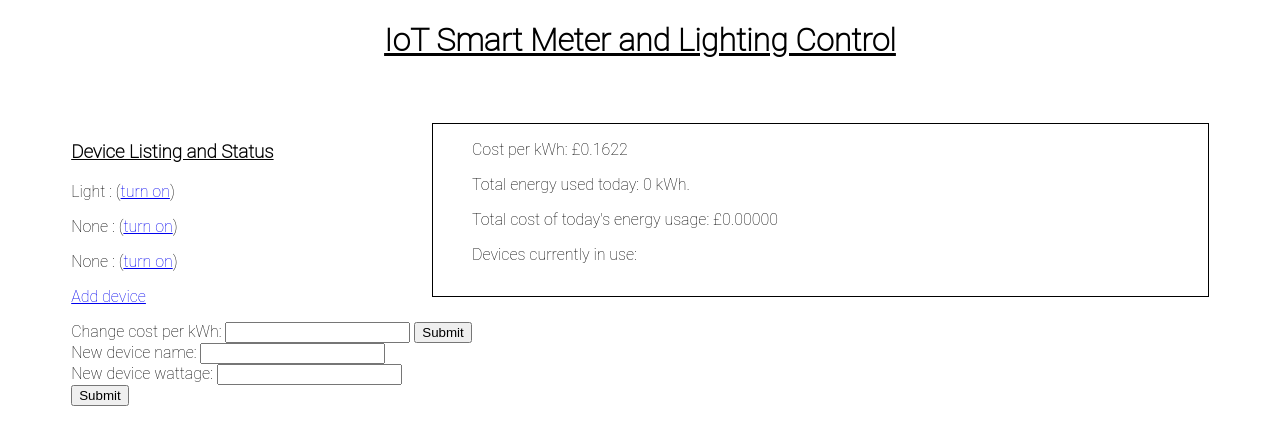
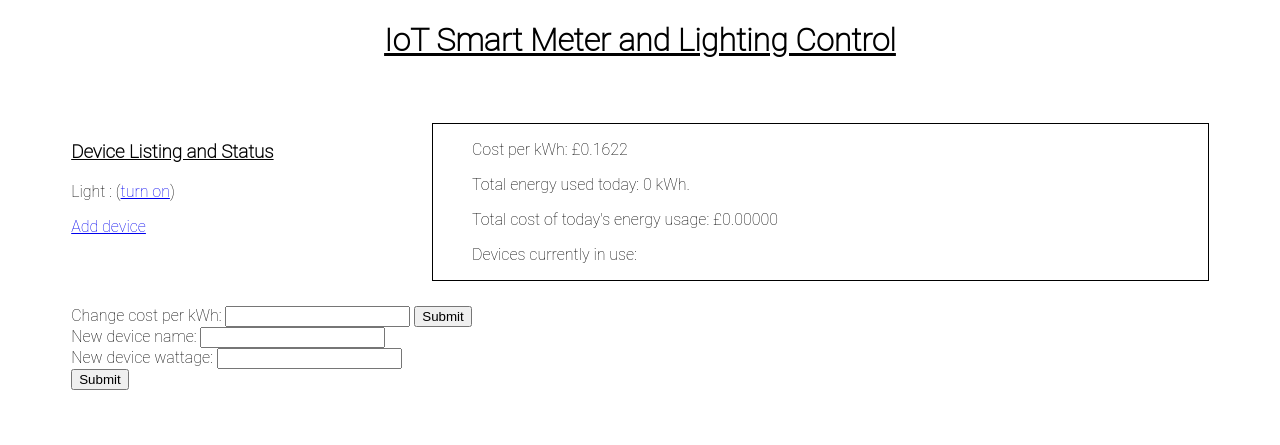
Before and after one commit to KristianTan/IoTSmartMeter, a Flask app: page /devices/add_device in a window 1280 px wide. Shown: the top 445 px of the page. Run offline with Flask 2, Linux system fonts and the light colour scheme.

Commit message:
Added placeholder pins

```diff
--- a/templates/main.html
+++ b/templates/main.html
@@ -14,7 +14,7 @@
            <h3 class="device_list_title">Device Listing and Status</h3>
 
             {% for pin in pins %}
-                {% if pin.name != 'None' %}
+                {% if pins[pin].name != 'None' %}
                     <p>
                         {{ pins[pin].name }} :
                     {% if pins[pin].state == true %}
```
